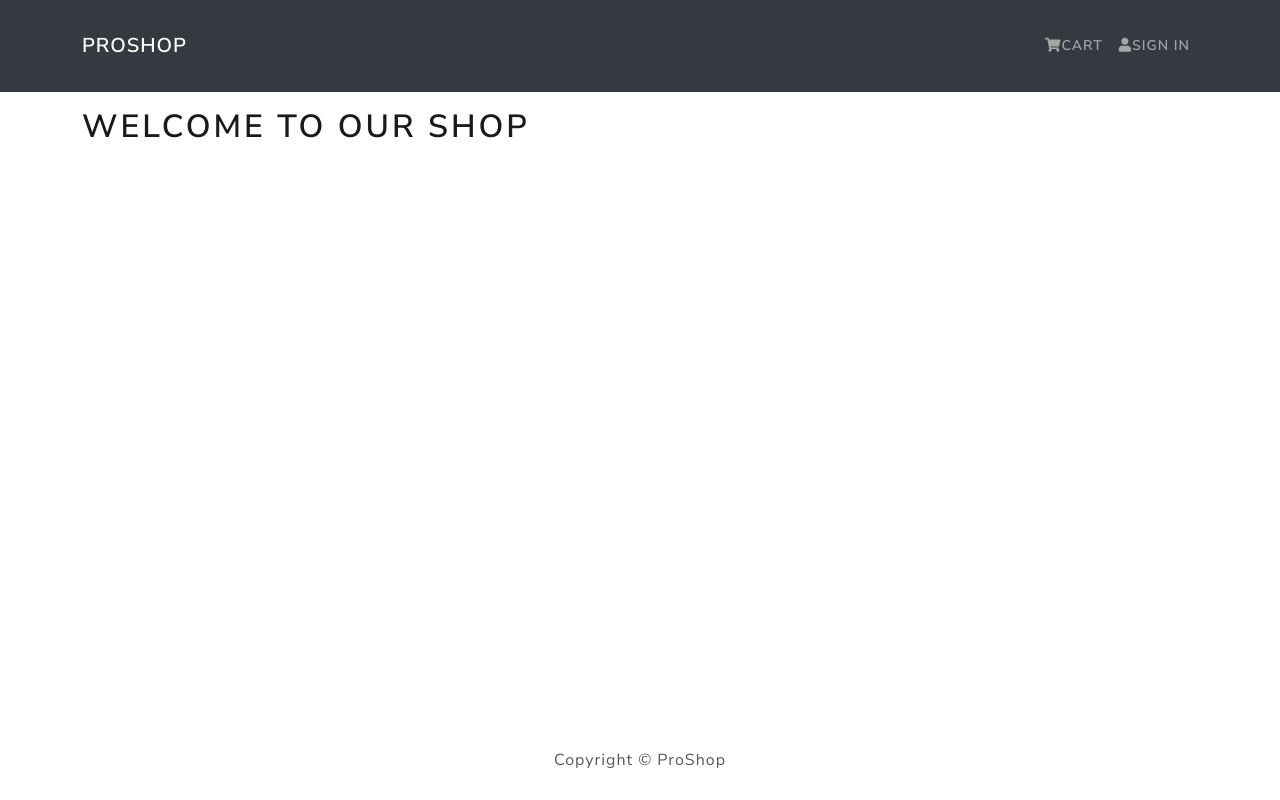
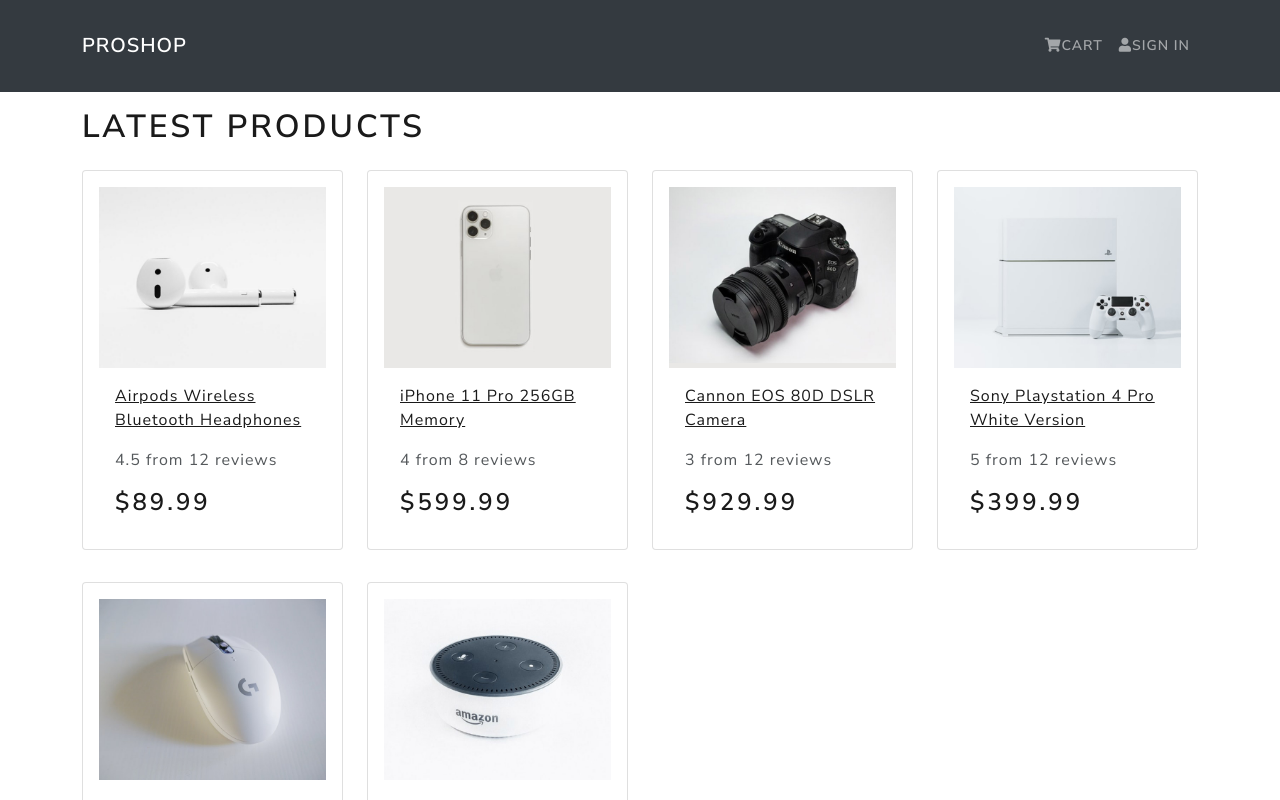
Before and after one commit to my163cih/proshop, a React (Create React App) app in the folder frontend/: page / in a window 1280 px wide. Shown: the top 800 px of the page. Built offline with nearby package versions, Linux system fonts and the light colour scheme.

Commit message:
Product List Page

```diff
--- a/frontend/src/App.js
+++ b/frontend/src/App.js
@@ -2,6 +2,7 @@
 import { Container } from "react-bootstrap";
 import Header from "./components/Header";
 import Footer from "./components/Footer";
+import HomeScreen from "./screens/HomeScreen";
 
 const App = () => {
   return (
@@ -9,7 +10,7 @@
       <Header />
       <main className='py-3'>
         <Container>
-          <h1>Welcome to Our Shop</h1>
+          <HomeScreen />
         </Container>
       </main>
       <Footer />
--- /dev/null
+++ b/frontend/src/components/Product.js
@@ -0,0 +1,32 @@
+import React from "react";
+import { Card } from "react-bootstrap";
+
+const Product = ({ product }) => {
+  return (
+    <>
+      <Card className='my-3 p-3 rounded'>
+        <a href={`/product/${product._id}`}>
+          <Card.Img src={product.image} variant='top' />
+        </a>
+
+        <Card.Body>
+          <a href={`/product/${product._id}`}>
+            <Card.Title as='div'>
+              <strong>{product.name}</strong>
+            </Card.Title>
+          </a>
+
+          <Card.Text as='div'>
+            <div className='my-3'>
+              {product.rating} from {product.numReviews} reviews
+            </div>
+          </Card.Text>
+
+          <Card.Text as='h3'>${product.price}</Card.Text>
+        </Card.Body>
+      </Card>
+    </>
+  );
+};
+
+export default Product;
--- /dev/null
+++ b/frontend/src/screens/HomeScreen.js
@@ -0,0 +1,21 @@
+import React from "react";
+import { Row, Col } from "react-bootstrap";
+import Product from "../components/Product";
+import products from "../products";
+
+const HomeScreen = () => {
+  return (
+    <>
+      <h1>Latest Products</h1>
+      <Row>
+        {products.map((product) => (
+          <Col sm={12} md={6} lg={4} xl={3}>
+            <Product product={product} />
+          </Col>
+        ))}
+      </Row>
+    </>
+  );
+};
+
+export default HomeScreen;
```
